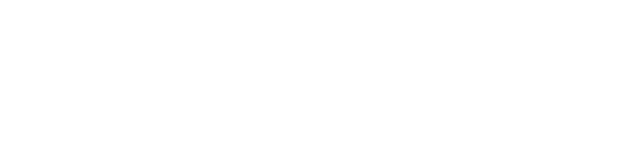
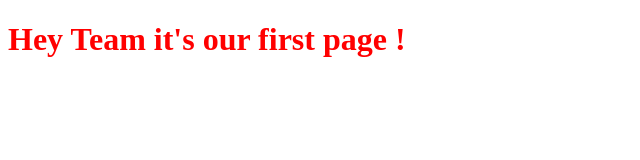
Before and after one commit to neerajproprofs/demo_project, a plain HTML site: page index.html in a window 1280 px wide. Shown: the whole page, without its empty margins (0-640 px from the left). Drawn offline with Linux system fonts and the light colour scheme.

Commit message:
heading added

```diff
--- a/index.html
+++ b/index.html
@@ -16,7 +16,7 @@
         <!--[if lt IE 7]>
             <p class="browsehappy">You are using an <strong>outdated</strong> browser. Please <a href="#">upgrade your browser</a> to improve your experience.</p>
         <![endif]-->
-
+        <h1>Hey Team it's our first page !</h1>
         <script src="./script.js" async defer></script>
     </body>
 </html>
```
